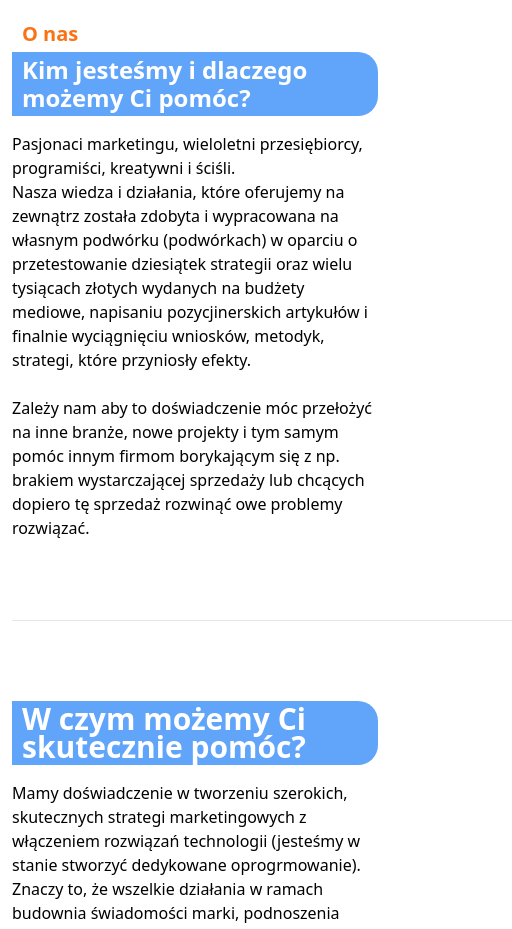
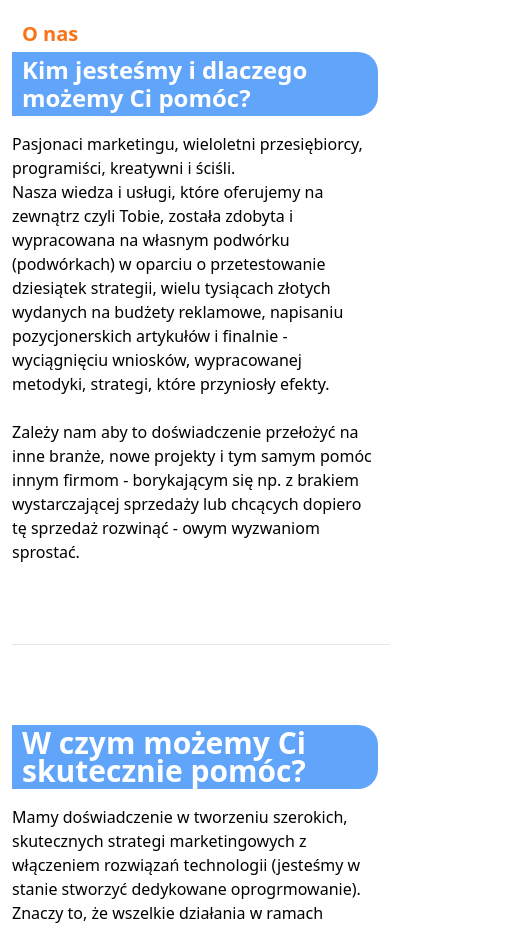
Before and after one commit to Marlonbrando3/braveagency, a Next.js app: page / in a window 390 px wide. Shown: the part 860-1789 px from the top of the page, 512 px wide, since content can reach past the window. Built offline with nearby package versions, Linux system fonts and the light colour scheme.

Commit message:
first commit

```diff
--- a/components/aboutme.tsx
+++ b/components/aboutme.tsx
@@ -4,7 +4,7 @@ export default function Aboutme() {
   return (
     <>
       <div id="aboutus" className="bg-red-900 w-full"></div>
-      <div className="lg:w-[1140px] mx-auto lg:px-0 px-3">
+      <div className="lg:w-[1140px] w-screen mx-auto lg:px-0 px-3">
         <div className="md:mb-4 mt-20 flex flex-col md:flex-row items-start">
           <span className="md:bg-orange-500 text-orange-500 font-bold text-xl py-1 md:text-white px-[10px] rounded-l-[20px] w-[300px]">
             O nas
@@ -14,14 +14,14 @@ export default function Aboutme() {
           </span>
           <p className="mt-4 md:text-2xl pb-20 font-[300] md:ml-[40px] ">
             Pasjonaci marketingu, wieloletni przesiębiorcy, programiści, kreatywni i ściśli.{" "}
-            <br></br>Nasza wiedza i działania, które oferujemy na zewnątrz została zdobyta i
-            wypracowana na własnym podwórku (podwórkach) w oparciu o przetestowanie dziesiątek
-            strategii oraz wielu tysiącach złotych wydanych na budżety mediowe, napisaniu
-            pozycjinerskich artykułów i finalnie wyciągnięciu wniosków, metodyk, strategi, które
-            przyniosły efekty.<br></br>
-            <br></br>Zależy nam aby to doświadczenie móc przełożyć na inne branże, nowe projekty i
-            tym samym pomóc innym firmom borykającym się z np. brakiem wystarczającej sprzedaży lub
-            chcących dopiero tę sprzedaż rozwinąć owe problemy rozwiązać.
+            <br></br>Nasza wiedza i usługi, które oferujemy na zewnątrz czyli Tobie, została zdobyta
+            i wypracowana na własnym podwórku (podwórkach) w oparciu o przetestowanie dziesiątek
+            strategii, wielu tysiącach złotych wydanych na budżety reklamowe, napisaniu
+            pozycjonerskich artykułów i finalnie - wyciągnięciu wniosków, wypracowanej metodyki,
+            strategi, które przyniosły efekty.<br></br>
+            <br></br>Zależy nam aby to doświadczenie przełożyć na inne branże, nowe projekty i tym
+            samym pomóc innym firmom - borykającym się np. z brakiem wystarczającej sprzedaży lub
+            chcących dopiero tę sprzedaż rozwinąć - owym wyzwaniom sprostać.
           </p>
         </div>
         <div className="border-b w-[500px] mx-auto"></div>
--- a/components/ourskils.tsx
+++ b/components/ourskils.tsx
@@ -4,7 +4,7 @@ export default function Ourskills() {
   return (
     <>
       <div id="aboutus" className="bg-red-900 w-full"></div>
-      <div className="lg:w-[1140px] mx-auto lg:px-0 px-3">
+      <div className="lg:w-[1140px] w-screen mx-auto lg:px-0 px-3">
         <div className="mt-20 mb-4 flex items-start flex-col-reverse md:flex-auto">
           <p className="mt-4 md:text-2xl pb-20 font-[300] md:mr-[40px]">
             Mamy doświadczenie w tworzeniu szerokich, skutecznych strategi marketingowych z
--- a/styles/globals.css
+++ b/styles/globals.css
@@ -2,46 +2,47 @@
 @tailwind components;
 @tailwind utilities;
 
-
-@layer base{
-
-  html{
+@layer base {
+  html {
     @apply overflow-x-hidden scroll-smooth;
   }
 
-  .list-item-style{
-     @apply cursor-pointer font-[500] duration-150 hover:bg-[#423e59] px-4 py-2 rounded-sm text-[#423e59] hover:text-white
+  body {
+    @apply overflow-x-hidden scroll-smooth;
   }
 
-  .list-icons-style{
-    @apply cursor-pointer duration-150 hover:bg-[#423e59] px-2 py-2 rounded-[100%] hover:text-white w-[40px] h-[40px] list-none
+  .list-item-style {
+    @apply cursor-pointer font-[500] duration-150 hover:bg-[#423e59] px-4 py-2 rounded-sm text-[#423e59] hover:text-white;
   }
 
- .list-item-style-footer{
-    @apply cursor-pointer font-[300] duration-150 hover:bg-[#423e59] py-1 rounded-sm text-white hover:text-white w-[100px]
+  .list-icons-style {
+    @apply cursor-pointer duration-150 hover:bg-[#423e59] px-2 py-2 rounded-[100%] hover:text-white w-[40px] h-[40px] list-none;
+  }
+
+  .list-item-style-footer {
+    @apply cursor-pointer font-[300] duration-150 hover:bg-[#423e59] py-1 rounded-sm text-white hover:text-white w-[100px];
   }
 
   .form-style {
-    @apply h-auto
+    @apply h-auto;
   }
 
- .input{
-    @apply my-10 rounded-md
+  .input {
+    @apply my-10 rounded-md;
   }
 
- .tall-menu{
+  .tall-menu {
     /* desktop */
     @apply lg:bg-white/[0.5] h-[100px] w-full fixed z-20 mt-12 flex justify-end items-center transition-all duration-150 pr-8
 
    /* mobile */
-   bg-white
+   bg-white;
   }
- .short-menu{
+  .short-menu {
     /* desktop */
     @apply lg:h-[70px] w-full fixed z-20 mt-12 flex justify-end items-center transition-all duration-150 pr-8
 
     /* mobile */
-    h-[100px] bg-white
+    h-[100px] bg-white;
   }
-
 }
```
Lines whose indentation alone changed are shown as unchanged.
